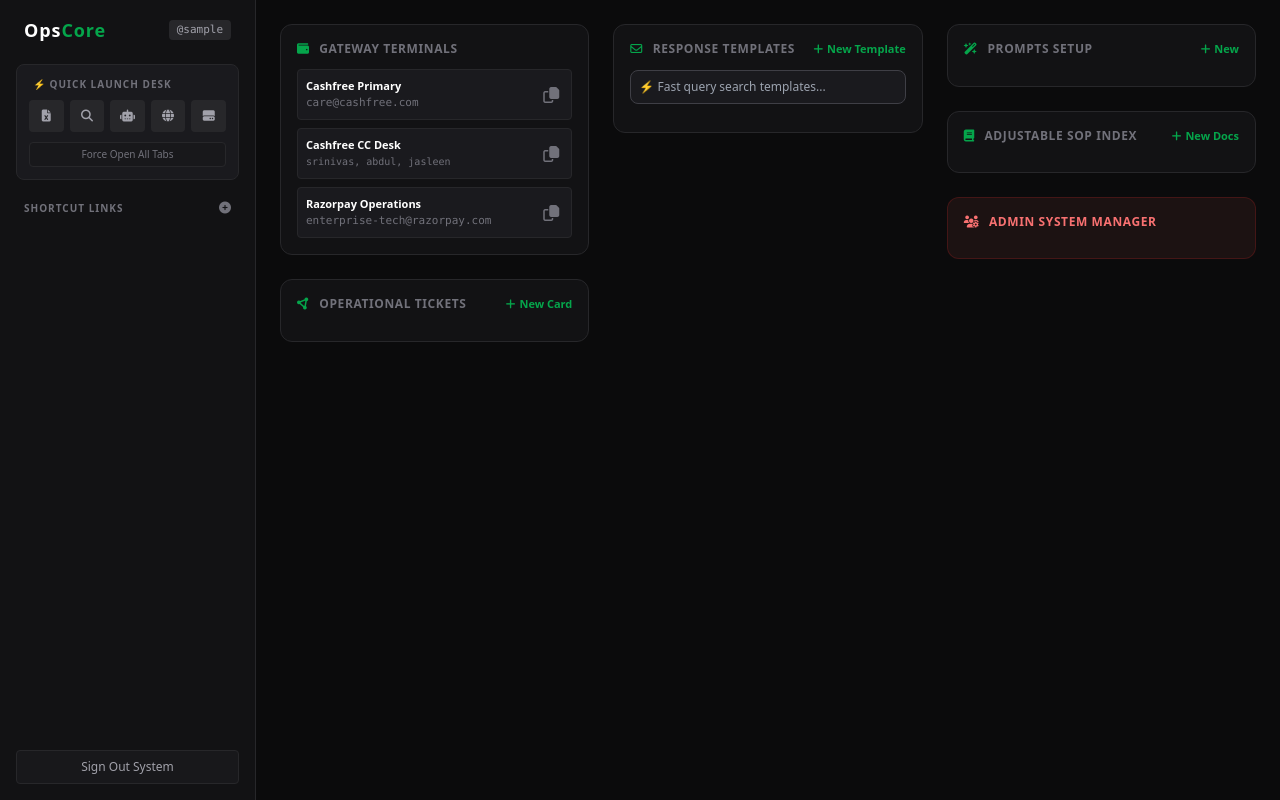
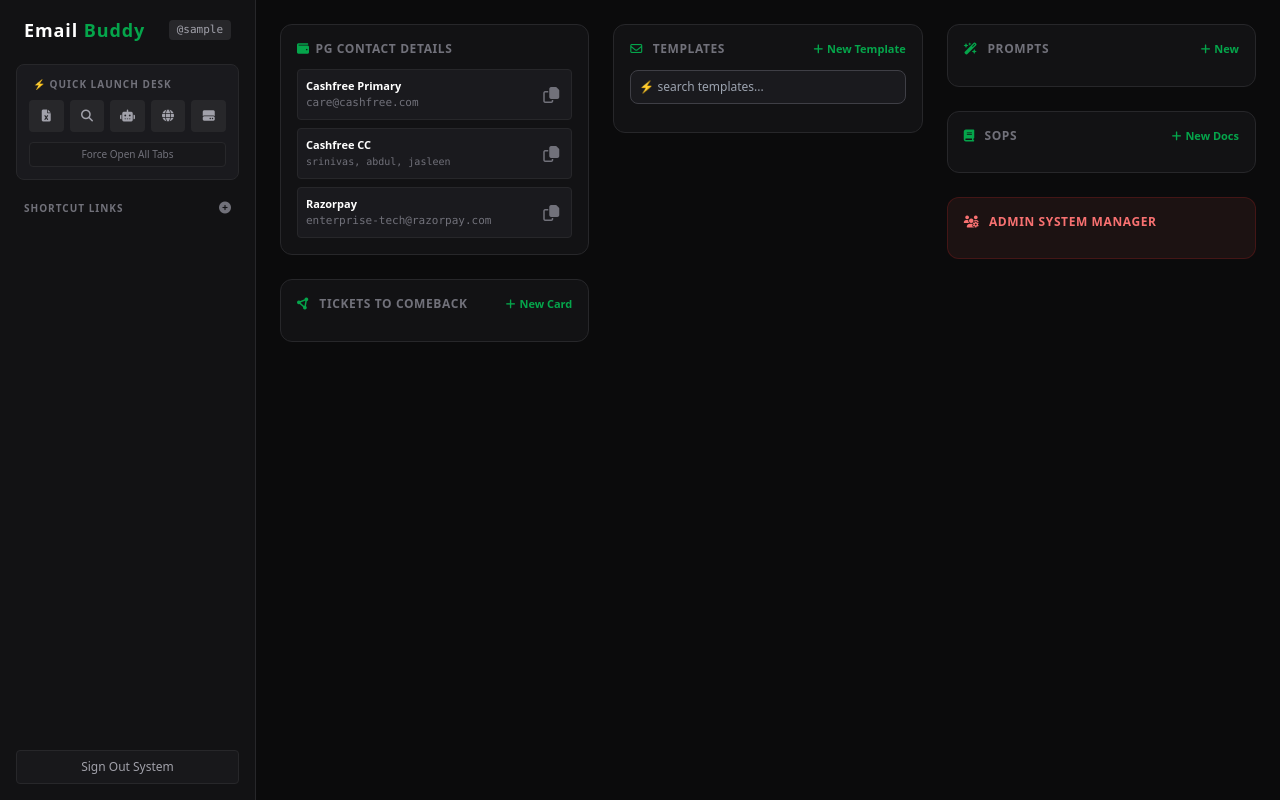
Before and after one commit to sundardotpy/email-helper, a Flask app: page /dashboard in a window 1280 px wide. Run offline with Flask 3, Linux system fonts and the light colour scheme; the visitor is signed in with stand-in values (Sample User, id 1); data that the repository does not hold is empty; some libraries are stand-ins or nearby versions.

Commit message:
cosmetics

```diff
--- a/app.py
+++ b/app.py
@@ -10,7 +10,6 @@ app.secret_key = os.environ.get('SECRET_KEY', 'super_secret_ops_key_production_9
 
 NEON_DB_URL = os.environ.get(
     'DATABASE_URL',
-    'postgresql://neondb_owner:npg_UmcTfkaWHL39@ep-round-shape-ao30m667-pooler.c-2.ap-southeast-1.aws.neon.tech/neondb?sslmode=require&channel_binding=require'
 )
 
 def get_db_connection():
@@ -186,5 +185,5 @@ def delete_user(id):
 
 if __name__ == '__main__':
     # Dynamic port extraction specifically for Render environment managers
-    port = int(os.environ.get('PORT', 5000))
-    app.run(host='0.0.0.0', port=port)
+    port = int(os.environ.get('PORT', 5001))
+    app.run(host='0.0.0.0', port=port,debug=True)
--- a/init_db.py
+++ b/init_db.py
@@ -6,7 +6,6 @@ from werkzeug.security import generate_password_hash
 # Fallback string provided by you if the environment variable isn't set yet
 NEON_DB_URL = os.environ.get(
     'DATABASE_URL',
-    'postgresql://neondb_owner:npg_UmcTfkaWHL39@ep-round-shape-ao30m667-pooler.c-2.ap-southeast-1.aws.neon.tech/neondb?sslmode=require&channel_binding=require'
 )
 
 def init_db():
--- a/templates/dashboard.html
+++ b/templates/dashboard.html
@@ -3,7 +3,7 @@
 <head>
     <meta charset="UTF-8">
     <meta name="viewport" content="width=device-width, initial-scale=1.0">
-    <title>Ultimate Ops Dashboard</title>
+    <title>Email Buddy</title>
     <script src="https://cdn.tailwindcss.com"></script>
     <link rel="stylesheet" href="https://cdnjs.cloudflare.com/ajax/libs/font-awesome/6.4.0/css/all.min.css">
     <style>
@@ -19,7 +19,7 @@
     <aside class="w-64 bg-[#121214] border-r border-zinc-800 flex flex-col justify-between p-4 shrink-0">
         <div>
             <div class="flex items-center justify-between mb-5 px-2">
-                <h1 class="text-lg font-bold text-white tracking-wider">Ops<span class="text-[#05a54b]">Core</span></h1>
+                <h1 class="text-lg font-bold text-white tracking-wider">Email<span class="text-[#05a54b]"> Buddy</span></h1>
                 <span class="text-[11px] bg-zinc-800 px-2 py-0.5 rounded text-zinc-400 font-mono" title="Logged in user">@{{ session['username'] }}</span>
             </div>
 
@@ -97,7 +97,7 @@
 
             <div class="space-y-6">
                 <div class="bg-[#121214] border border-zinc-800 rounded-xl p-4">
-                    <h3 class="text-xs font-bold uppercase tracking-wider text-zinc-500 mb-3"><i class="fa-solid fa-wallet text-[#05a54b] mr-1.5"></i> Gateway Terminals</h3>
+                    <h3 class="text-xs font-bold uppercase tracking-wider text-zinc-500 mb-3"><i class="fa-solid fa-wallet text-[#05a54b] mr-1.5"></i>PG Contact details</h3>
                     <div class="space-y-2">
                         <div class="bg-[#1a1a1e] p-2 rounded border border-zinc-800 flex items-center justify-between">
                             <div class="truncate text-xs">
@@ -108,14 +108,14 @@
                         </div>
                         <div class="bg-[#1a1a1e] p-2 rounded border border-zinc-800 flex items-center justify-between">
                             <div class="truncate text-xs">
-                                <span class="text-white block font-semibold text-[11px]">Cashfree CC Desk</span>
+                                <span class="text-white block font-semibold text-[11px]">Cashfree CC</span>
                                 <span class="text-zinc-500 font-mono text-[10px]">srinivas, abdul, jasleen</span>
                             </div>
                             <button onclick="copyToClipboard('srinivas.v@cashfree.com, abdul.poonawala@cashfree.com, jasleen.kaur@cashfree.com', this)" class="text-zinc-500 hover:text-[#05a54b] p-1"><i class="fa-regular fa-copy"></i></button>
                         </div>
                         <div class="bg-[#1a1a1e] p-2 rounded border border-zinc-800 flex items-center justify-between">
                             <div class="truncate text-xs">
-                                <span class="text-white block font-semibold text-[11px]">Razorpay Operations</span>
+                                <span class="text-white block font-semibold text-[11px]">Razorpay</span>
                                 <span class="text-zinc-500 font-mono text-[11px]">enterprise-tech@razorpay.com</span>
                             </div>
                             <button onclick="copyToClipboard('enterprise-tech@razorpay.com', this)" class="text-zinc-500 hover:text-[#05a54b] p-1"><i class="fa-regular fa-copy"></i></button>
@@ -125,19 +125,19 @@
 
                 <div class="bg-[#121214] border border-zinc-800 rounded-xl p-4">
                     <div class="flex items-center justify-between mb-3">
-                        <h3 class="text-xs font-bold uppercase tracking-wider text-zinc-500"><i class="fa-solid fa-circle-nodes text-[#05a54b] mr-1.5"></i> Operational Tickets</h3>
+                        <h3 class="text-xs font-bold uppercase tracking-wider text-zinc-500"><i class="fa-solid fa-circle-nodes text-[#05a54b] mr-1.5"></i> Tickets to comeback</h3>
                         <button onclick="toggleForm('add-ticket-form')" class="text-[11px] text-[#05a54b] font-bold hover:underline"><i class="fa-solid fa-plus mr-1"></i>New Card</button>
                     </div>
 
                     <div id="add-ticket-form" class="hidden bg-[#1a1a1e] p-3 rounded-lg border border-zinc-700 mb-3">
                         <form action="/add/ticket" method="POST" class="space-y-2">
-                            <input type="url" name="ticket_link" placeholder="Paste CRM Ticket Link" required class="w-full text-xs bg-[#121214] border border-zinc-700 rounded p-1.5 text-white focus:outline-none">
-                            <input type="url" name="slack_link" placeholder="Paste Slack Message Link" required class="w-full text-xs bg-[#121214] border border-zinc-700 rounded p-1.5 text-white focus:outline-none">
+                            <input type="url" name="ticket_link" placeholder="Paste Ticket Link" required class="w-full text-xs bg-[#121214] border border-zinc-700 rounded p-1.5 text-white focus:outline-none">
+                            <input type="url" name="slack_link" placeholder="Paste Slack Raised Link" required class="w-full text-xs bg-[#121214] border border-zinc-700 rounded p-1.5 text-white focus:outline-none">
                             <select name="status" class="w-full text-xs bg-[#121214] border border-zinc-700 rounded p-1.5 text-zinc-400 focus:outline-none">
                                 <option value="Resolution Pending">Resolution Pending (Internal)</option>
                                 <option value="Working on it">Working on it</option>
                             </select>
-                            <button type="submit" class="w-full bg-[#05a54b] text-xs text-white py-1 rounded font-bold">Deploy Card</button>
+                            <button type="submit" class="w-full bg-[#05a54b] text-xs text-white py-1 rounded font-bold">Add Card</button>
                         </form>
                     </div>
 
@@ -158,11 +158,11 @@
 
             <div class="bg-[#121214] border border-zinc-800 rounded-xl p-4 flex flex-col h-fit">
                 <div class="flex items-center justify-between mb-3">
-                    <h3 class="text-xs font-bold uppercase tracking-wider text-zinc-500"><i class="fa-regular fa-envelope text-[#05a54b] mr-1.5"></i> Response Templates</h3>
+                    <h3 class="text-xs font-bold uppercase tracking-wider text-zinc-500"><i class="fa-regular fa-envelope text-[#05a54b] mr-1.5"></i> Templates</h3>
                     <button onclick="toggleForm('add-template-form')" class="text-[11px] text-[#05a54b] font-bold hover:underline"><i class="fa-solid fa-plus mr-1"></i>New Template</button>
                 </div>
 
-                <input type="text" id="templateSearch" onkeyup="searchTemplates()" placeholder="⚡ Fast query search templates..." class="w-full text-xs bg-[#1a1a1e] border border-zinc-700 rounded-lg p-2 mb-3 text-white focus:outline-none focus:border-[#05a54b]">
+                <input type="text" id="templateSearch" onkeyup="searchTemplates()" placeholder="⚡ search templates..." class="w-full text-xs bg-[#1a1a1e] border border-zinc-700 rounded-lg p-2 mb-3 text-white focus:outline-none focus:border-[#05a54b]">
 
                 <div id="add-template-form" class="hidden bg-[#1a1a1e] p-3 rounded-lg border border-zinc-700 mb-3">
                     <form action="/add/template" method="POST" class="space-y-2">
@@ -173,7 +173,7 @@
                             <input type="checkbox" name="is_universal" value="1"> Make Universal (All Agents View)
                         </label>
                         {% endif %}
-                        <button type="submit" class="w-full bg-[#05a54b] text-xs text-white py-1 rounded font-bold">Commit Template</button>
+                        <button type="submit" class="w-full bg-[#05a54b] text-xs text-white py-1 rounded font-bold">Add Template</button>
                     </form>
                 </div>
 
@@ -200,7 +200,7 @@
             <div class="space-y-6">
                 <div class="bg-[#121214] border border-zinc-800 rounded-xl p-4">
                     <div class="flex items-center justify-between mb-3">
-                        <h3 class="text-xs font-bold uppercase tracking-wider text-zinc-500"><i class="fa-solid fa-wand-magic-sparkles text-[#05a54b] mr-1.5"></i> Prompts Setup</h3>
+                        <h3 class="text-xs font-bold uppercase tracking-wider text-zinc-500"><i class="fa-solid fa-wand-magic-sparkles text-[#05a54b] mr-1.5"></i> Prompts</h3>
                         <button onclick="toggleForm('add-prompt-form')" class="text-[11px] text-[#05a54b] font-bold hover:underline"><i class="fa-solid fa-plus mr-1"></i>New</button>
                     </div>
 
@@ -235,7 +235,7 @@
 
                 <div class="bg-[#121214] border border-zinc-800 rounded-xl p-4">
                     <div class="flex items-center justify-between mb-3">
-                        <h3 class="text-xs font-bold uppercase tracking-wider text-zinc-500"><i class="fa-solid fa-book text-[#05a54b] mr-1.5"></i> Adjustable SOP Index</h3>
+                        <h3 class="text-xs font-bold uppercase tracking-wider text-zinc-500"><i class="fa-solid fa-book text-[#05a54b] mr-1.5"></i> SOPs</h3>
                         <button onclick="toggleForm('add-sop-form')" class="text-[11px] text-[#05a54b] font-bold hover:underline"><i class="fa-solid fa-plus mr-1"></i>New Docs</button>
                     </div>
 
@@ -246,7 +246,7 @@
                             {% if session['is_admin'] %}
                             <label class="flex items-center gap-1 text-[10px] text-zinc-400"><input type="checkbox" name="is_universal" value="1"> Universal</label>
                             {% endif %}
-                            <button type="submit" class="w-full bg-zinc-800 text-xs text-white py-1 rounded">Log Index Document</button>
+                            <button type="submit" class="w-full bg-zinc-800 text-xs text-white py-1 rounded">Add SOP</button>
                         </form>
                     </div>
 
```
